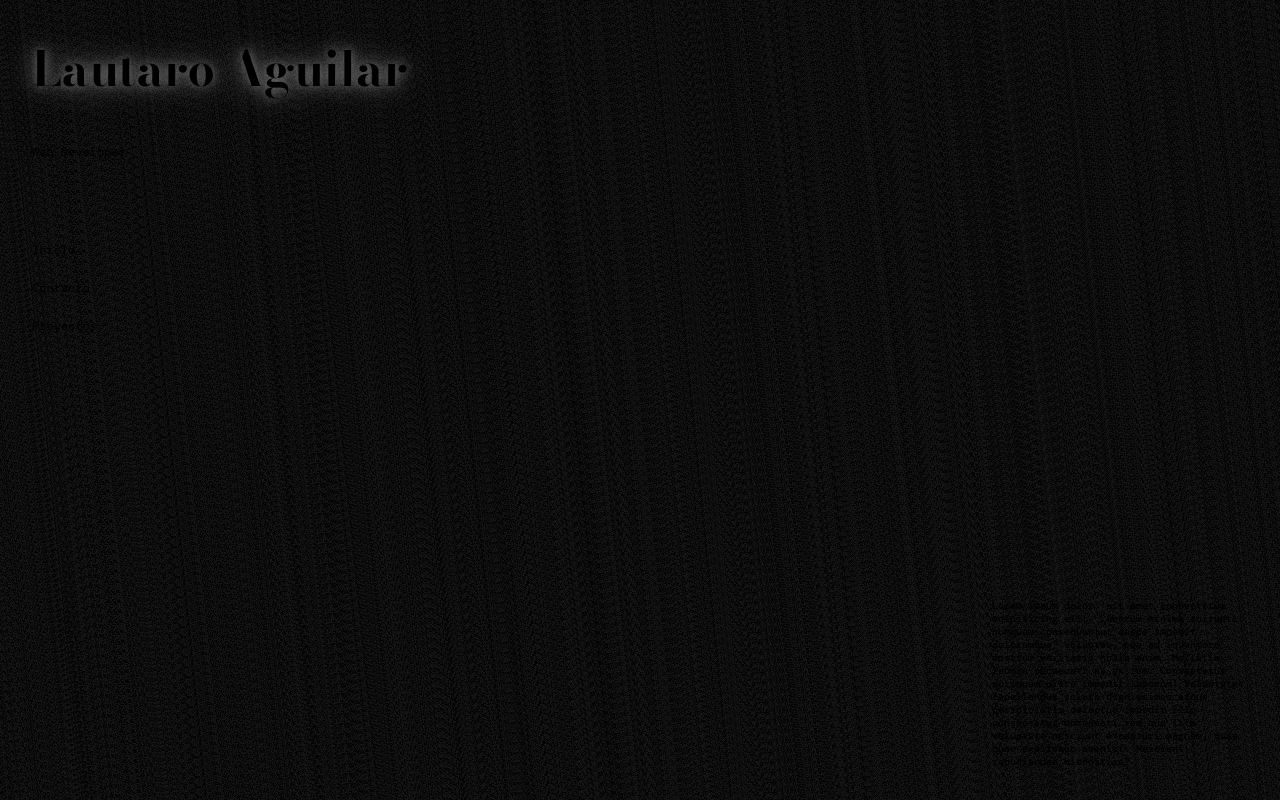
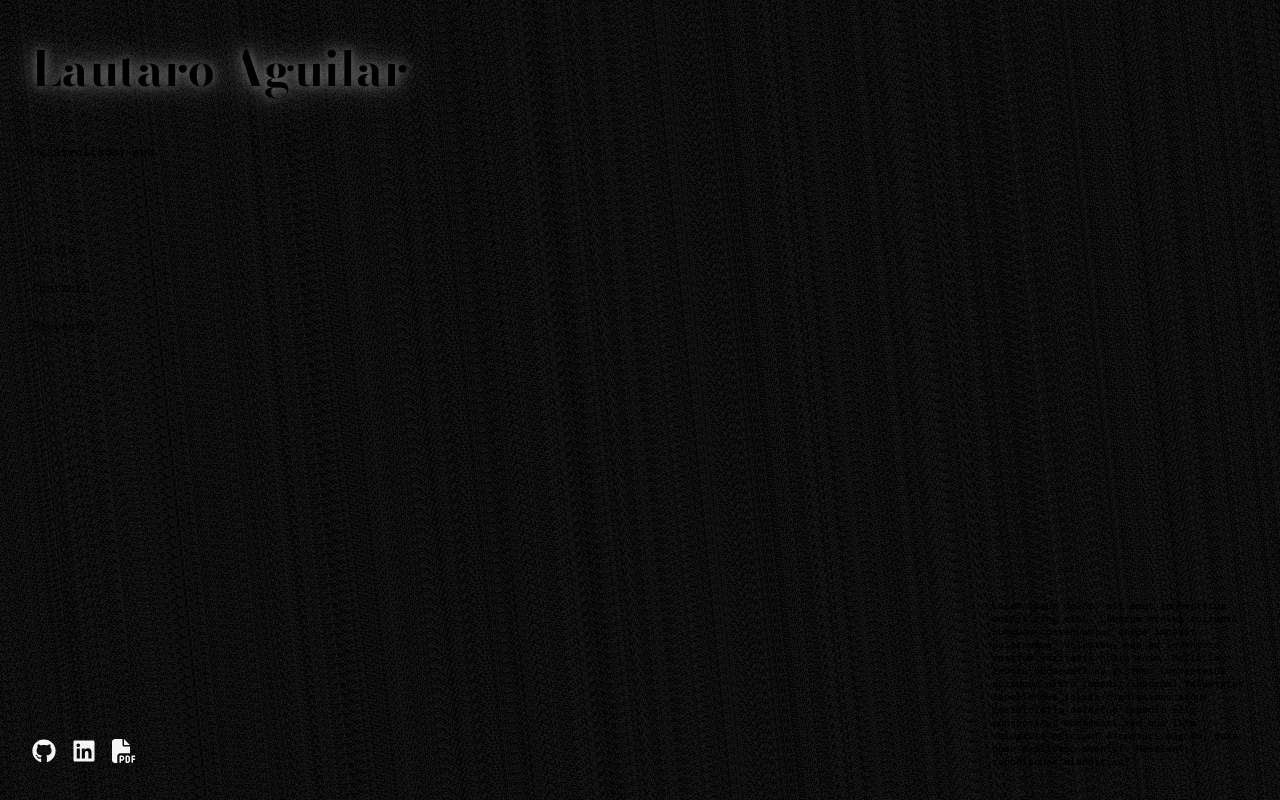
Before and after one commit to lautaroAguilar/new-portfolio, a Next.js app: page / in a window 1280 px wide. Built offline with nearby package versions, Linux system fonts and the light colour scheme.

Commit message:
install react-icons, create social media section and add link to social media.

```diff
--- a/package.json
+++ b/package.json
@@ -9,9 +9,10 @@
     "lint": "next lint"
   },
   "dependencies": {
+    "next": "14.2.0",
     "react": "^18",
     "react-dom": "^18",
-    "next": "14.2.0"
+    "react-icons": "^5.1.0"
   },
   "devDependencies": {
     "eslint": "^8",
--- a/src/app/page.js
+++ b/src/app/page.js
@@ -3,6 +3,7 @@ import styles from "./page.module.css";
 import Header from "../components/Header/Header";
 import BackgroundAnimation from "@/components/BackgroundAnimation/BackgroundAnimation";
 import Section from "@/components/Section/Section";
+import SocialMedia from "@/components/SocialMedia/SocialMedia";
 export default function Home() {
   return (
     <main className={`${styles.main} ${styles.background}`}>
@@ -11,6 +12,7 @@ export default function Home() {
       <section className={`${styles.section}`}>
         <Section/>
       </section>
+      <SocialMedia/>
     </main>
   );
 }
--- a/src/components/Header/Header.jsx
+++ b/src/components/Header/Header.jsx
@@ -13,7 +13,7 @@ export default function Header() {
     <header className={styles.header}>
       <div className={styles.texts}>
         <h1 className={`${bodoni.className} ${styles.title}`}>Lautaro Aguilar</h1>
-        <p className={styles.description}>Web Developer</p>
+        <p className={styles.description}>Desarrollador web</p>
       </div>
         <ul className={styles.links}>
           <li className={styles.link} onClick={() => changeSection("Inicio")}>
--- /dev/null
+++ b/src/components/SocialMedia/SocialMedia.jsx
@@ -0,0 +1,21 @@
+import React from "react";
+import { FaGithub, FaLinkedin } from "react-icons/fa";
+import { FaFilePdf } from "react-icons/fa6";
+import styles from "./SocialMedia.module.css";
+import Link from "next/link";
+
+export default function SocialMedia() {
+  return (
+    <div className={styles.social_media}>
+      <Link href={"https://github.com/lautaroAguilar"} target="_blank">
+        <FaGithub className={styles.shining} />
+      </Link>
+      <Link href={"https://www.linkedin.com/in/lautaro-aguilar-83a3a923b/"} target="_blank">
+        <FaLinkedin className={styles.shining} />
+      </Link>
+      <Link href={"#"} target="_blank">
+        <FaFilePdf className={styles.shining} />
+      </Link>
+    </div>
+  );
+}
--- /dev/null
+++ b/src/components/SocialMedia/SocialMedia.module.css
@@ -0,0 +1,33 @@
+.social_media{
+    display: flex;
+    position: absolute;
+    left: 2rem;
+    bottom: 2rem;
+    gap: 1rem;
+}
+.social_media svg{
+    color: #F5F5F5
+}
+
+.shining{
+    color:#F5F5F5;
+    font-size: 1.5rem;
+}
+.shining:hover {
+    animation: shining 1s ease-in-out infinite;
+    cursor: pointer;
+}
+@keyframes shining {
+    0% {
+        filter: drop-shadow(0 0 1px #ffffff22) drop-shadow(0 0 2px #ffffff22) drop-shadow(0 0 3px #ffffff22) drop-shadow(0 0 4px #ffffff22) drop-shadow(0 0 5px #ffffff22) drop-shadow(0 0 6px #ffffff22) drop-shadow(0 0 7px #ffffff22);
+        opacity: 0.9;
+      }
+      50% {
+        filter: drop-shadow(0 0 .5px #ffffff22) drop-shadow(0 0 1.5px #ffffff22) drop-shadow(0 0 2.5px #ffffff22) drop-shadow(0 0  3.5px #ffffff22) drop-shadow(0 0 4.5px #ffffff22) drop-shadow(0 0 5.5px #ffffff22) drop-shadow(0 0 6.5px #ffffff22);
+        opacity: 1;
+      }
+      100% {
+        filter: drop-shadow(0 0 1px #ffffff22) drop-shadow(0 0 2px #ffffff22) drop-shadow(0 0 3px #ffffff22) drop-shadow(0 0 4px #ffffff22) drop-shadow(0 0 5px #ffffff22) drop-shadow(0 0 6px #ffffff22) drop-shadow(0 0 7px #ffffff22);
+        opacity: 0.9;
+      }
+  }
```
Also changed, not shown: 1 other file (tests, documents, lock files or other folders).
